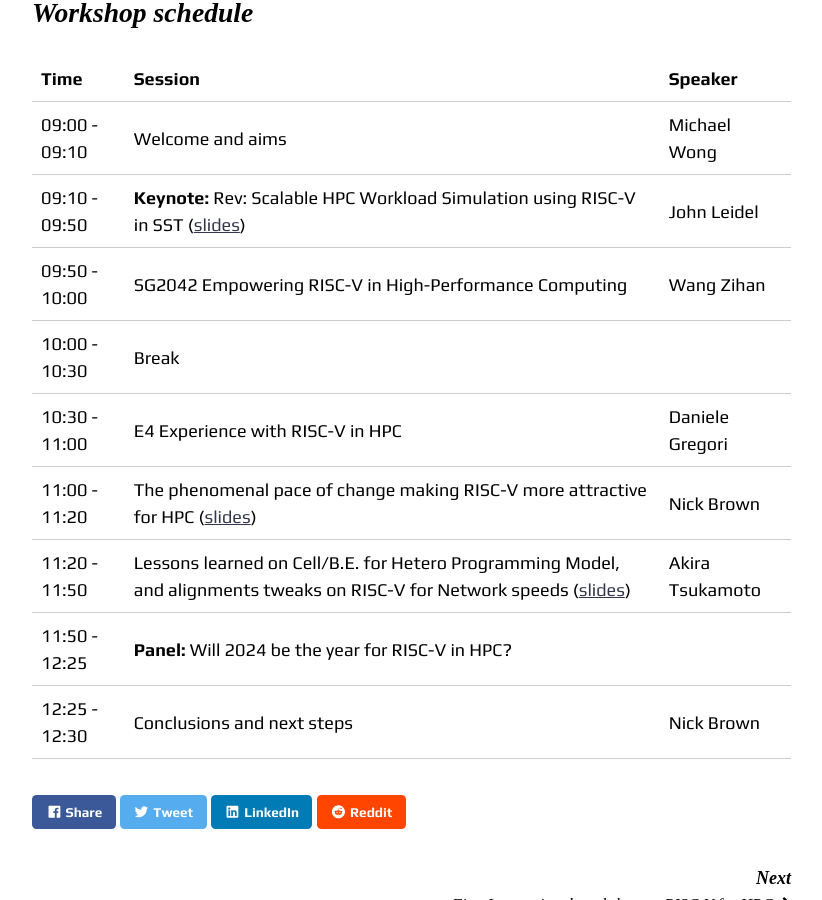
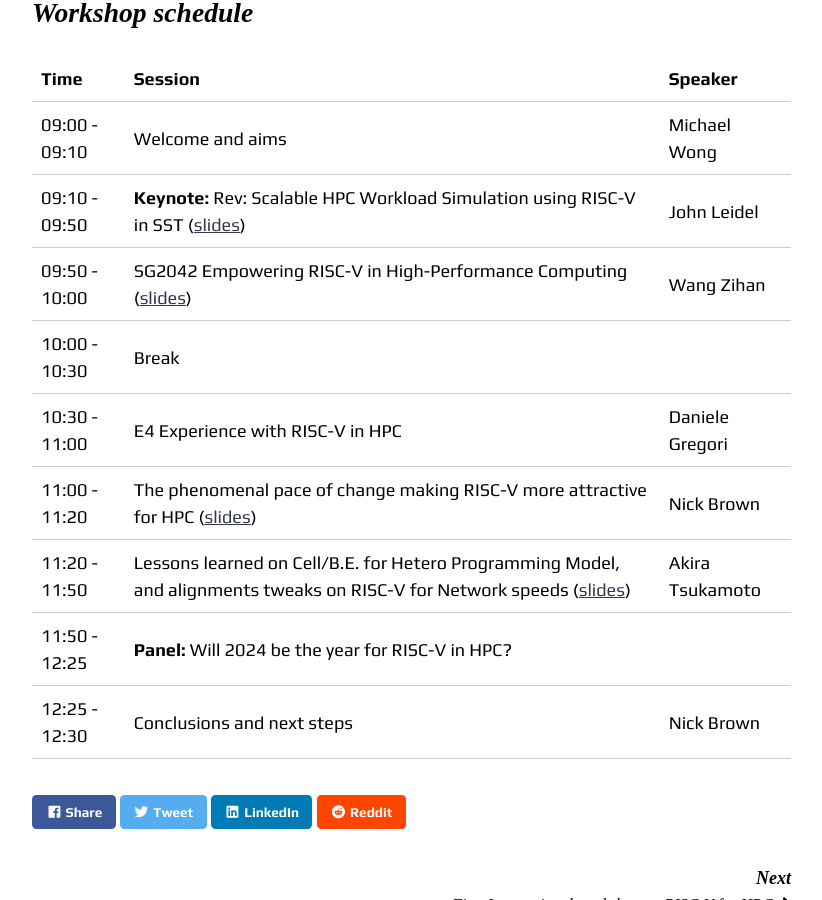
Before and after one commit to RISCVtestbed/riscvtestbed.github.io, a Jekyll site: the page built from _community/hpcasia24-workshop.md, in a window 1280 px wide and 900 px high, scrolled down 758 px. Shown: the whole window, without its empty margins (343-1165 px from the left). Built offline with Jekyll 4.4.1, drawn with Linux system fonts in a browser that asks for light colours; nearby versions of some CDN libraries.

Commit message:
Update hpcasia24-workshop.md

```diff
--- a/_community/hpcasia24-workshop.md
+++ b/_community/hpcasia24-workshop.md
@@ -19,7 +19,7 @@ The goal of this workshop is to continue building the community of RISC-V in HPC
 | ------------- |:-------------| :-----|
 | 09:00 - 09:10 | Welcome and aims | Michael Wong |
 | 09:10 - 09:50 | **Keynote:**  Rev: Scalable HPC Workload Simulation using RISC-V in SST ([slides](https://github.com/RISCVtestbed/riscvtestbed.github.io/blob/main/assets/files/hpcasia24/HPCAsiaRVWorkshop_Leidel.pdf)) | John Leidel |
-| 09:50 - 10:00 | SG2042 Empowering RISC-V in High-Performance Computing | Wang Zihan |
+| 09:50 - 10:00 | SG2042 Empowering RISC-V in High-Performance Computing ([slides](https://github.com/RISCVtestbed/riscvtestbed.github.io/blob/main/assets/files/hpcasia24/hpc_asia_wang.pdf)) | Wang Zihan |
 | 10:00 - 10:30 | Break |  |
 | 10:30 - 11:00 | E4 Experience with RISC-V in HPC | Daniele Gregori |
 | 11:00 - 11:20 | The phenomenal pace of change making RISC-V more attractive for HPC ([slides](https://github.com/RISCVtestbed/riscvtestbed.github.io/blob/main/assets/files/hpcasia24/risc-v-hpc-asia_Brown.pdf)) | Nick Brown |
```
